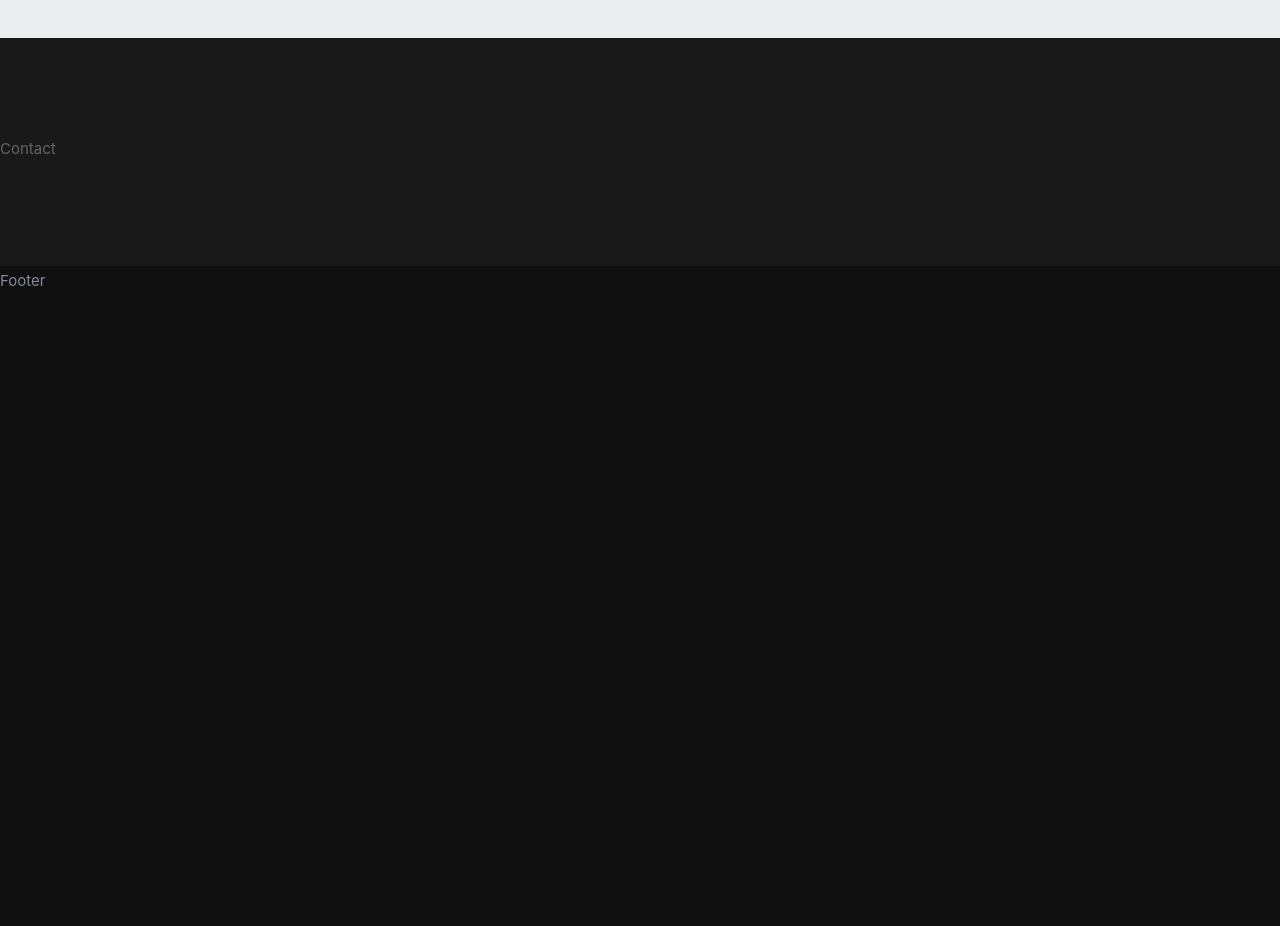
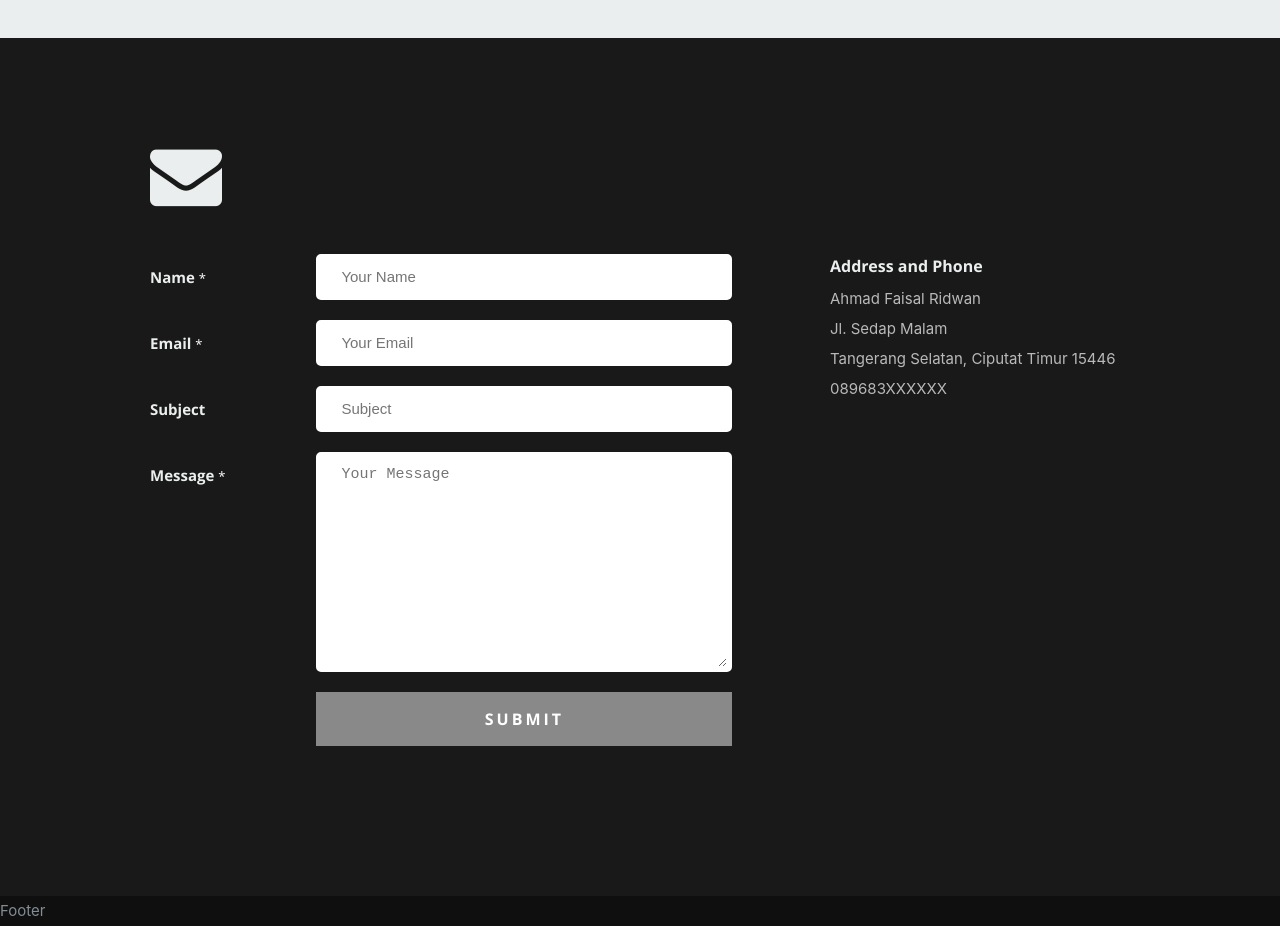
Before and after one commit to ahmadfaisalridwan94/myskill-react-portfolio, a React (Create React App) app: page / in a window 1280 px wide. Shown: the part 1740-2666 px from the top of the page. Before the commit the page ends 2036 px from the top, so only its background shows below. Built offline with nearby package versions, Linux system fonts and the light colour scheme.

Commit message:
add Contact section

```diff
--- a/public/css/layout.css
+++ b/public/css/layout.css
@@ -792,7 +792,7 @@ call-to-action .button {
    background: #191919;
    padding-top: 96px;
    padding-bottom: 102px;
-   color: #636363;
+   color: #b9b9b9;
 }
 #contact .section-head { margin-bottom: 42px; }
 
@@ -844,39 +844,43 @@ call-to-action .button {
 #contact textarea,
 #contact select {
    padding: 10px 20px;
-	color: #eee;
-	background: #373233;
-	margin-bottom: 42px;
-	border: 0;
+	color: #4a4a4a;
+	background-color: #fff;
+	margin-bottom: 20px;
+	border: 5px solid #fff;
+   border-radius: 5px;
 	outline: none;
    font-size: 15px;
-   line-height: 24px;
+   line-height: 16px;
    width: 65%;
 }
 #contact input:focus,
 #contact textarea:focus,
 #contact select:focus {
-	color: #fff;
-	background-color: #0762f9;
+	color: #4a4a4a;
+	background-color: #fff;
+   border-color: #4561ee;
 }
 #contact button.submit {
 	text-transform: uppercase;
 	letter-spacing: 3px;
 	color:#fff;
-   background: #0D0D0D;
+   background: #898989;
 	border: none;
    cursor: pointer;
    height: auto;
    display: inline-block;
 	border-radius: 0px;
    margin-left: 26%;
+   width: 65%;
 }
 #contact button.submit:hover {
 	color: #0D0D0D;
 	background: #fff;
+
 }
 #contact span.required {
-	color: #0762f9;
+	color: #ffffff;
 	font-size: 13px;
 }
 #message-warning, #message-success {
--- a/src/Components/Contact.js
+++ b/src/Components/Contact.js
@@ -1,9 +1,132 @@
 import React, { Component } from 'react';
+import {Fade, Slide} from 'react-awesome-reveal';
+
 
 class Contact extends Component {
     render() {
+
+        if (!this.props.data) return null;
+
+        const name = this.props.data.name;
+        const street = this.props.data.address.street;
+        const city = this.props.data.address.city;
+        const state = this.props.data.address.state;
+        const zip = this.props.data.address.zip;
+        const phone = this.props.data.phone;
+        const message = this.props.data.contactmessage;
+
         return (
-            <section id="contact">Contact</section>
+            <section id="contact">
+                <Fade bottom duration={500}>
+                    <div className="row section-head">
+                        <div className="two columns header-col">
+                            <h1>
+                                <span>Get In Touch.</span>
+                            </h1>
+                        </div>
+
+                        <div className="ten columns">
+                            <p className="lead">{message}</p>
+                        </div>
+                    </div>
+                </Fade>
+
+                <div className="row">
+                    <Slide left duration={300}>
+                    <div className="eight columns">
+                        <form action="" method="post" id="contactForm" name="contactForm">
+                            <fieldset>
+                            <div>
+                                <label htmlFor="contactName">
+                                Name <span className="required">*</span>
+                                </label>
+                                <input
+                                type="text"
+                                defaultValue=""
+                                size="35"
+                                id="contactName"
+                                name="contactName"
+                                placeholder="Your Name"
+                                onChange={this.handleChange}
+                                />
+                            </div>
+
+                            <div>
+                                <label htmlFor="contactEmail">
+                                Email <span className="required">*</span>
+                                </label>
+                                <input
+                                type="text"
+                                defaultValue=""
+                                size="35"
+                                id="contactEmail"
+                                name="contactEmail"
+                                placeholder="Your Email"
+                                onChange={this.handleChange}
+                                />
+                            </div>
+
+                            <div>
+                                <label htmlFor="contactSubject">Subject</label>
+                                <input
+                                type="text"
+                                defaultValue=""
+                                size="35"
+                                id="contactSubject"
+                                name="contactSubject"
+                                placeholder="Subject"
+                                onChange={this.handleChange}
+                                />
+                            </div>
+
+                            <div>
+                                <label htmlFor="contactMessage">
+                                Message <span className="required">*</span>
+                                </label>
+                                <textarea
+                                cols="50"
+                                rows="5"
+                                id="contactMessage"
+                                name="contactMessage"
+                                placeholder="Your Message"
+                                ></textarea>
+                            </div>
+
+                            <div>
+                                <button className="submit">Submit</button>
+                                <span id="image-loader">
+                                <img alt="" src="images/loader.gif" />
+                                </span>
+                            </div>
+                            </fieldset>
+                        </form>
+
+                        <div id="message-warning"> Error boy</div>
+                        <div id="message-success">
+                            <i className="fa fa-check"></i>Your message was sent, thank you!
+                            <br />
+                        </div>
+                        </div>
+                    </Slide>
+
+                    <Slide right duration={1000}>
+                        <aside className="four columns footer-widgets">
+                        <div className="widget widget_contact">
+                            <h4>Address and Phone</h4>
+                            <p className="address">
+                            {name}
+                            <br />
+                            {street} <br />
+                            {city}, {state} {zip}
+                            <br />
+                            <span>{phone}</span>
+                            </p>
+                        </div>
+
+                        </aside>
+                    </Slide>
+                </div>
+            </section>
         )
     }
 }
```
